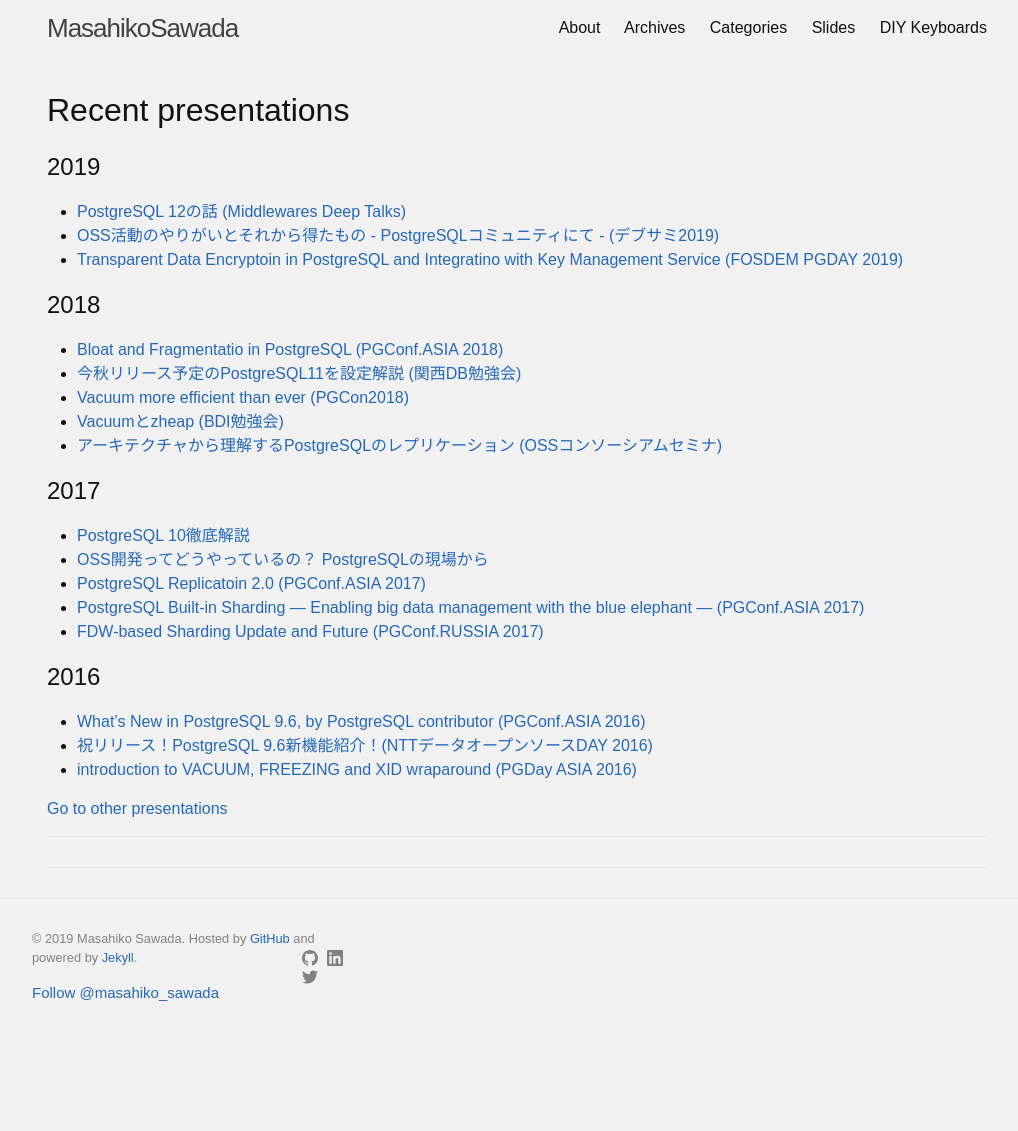
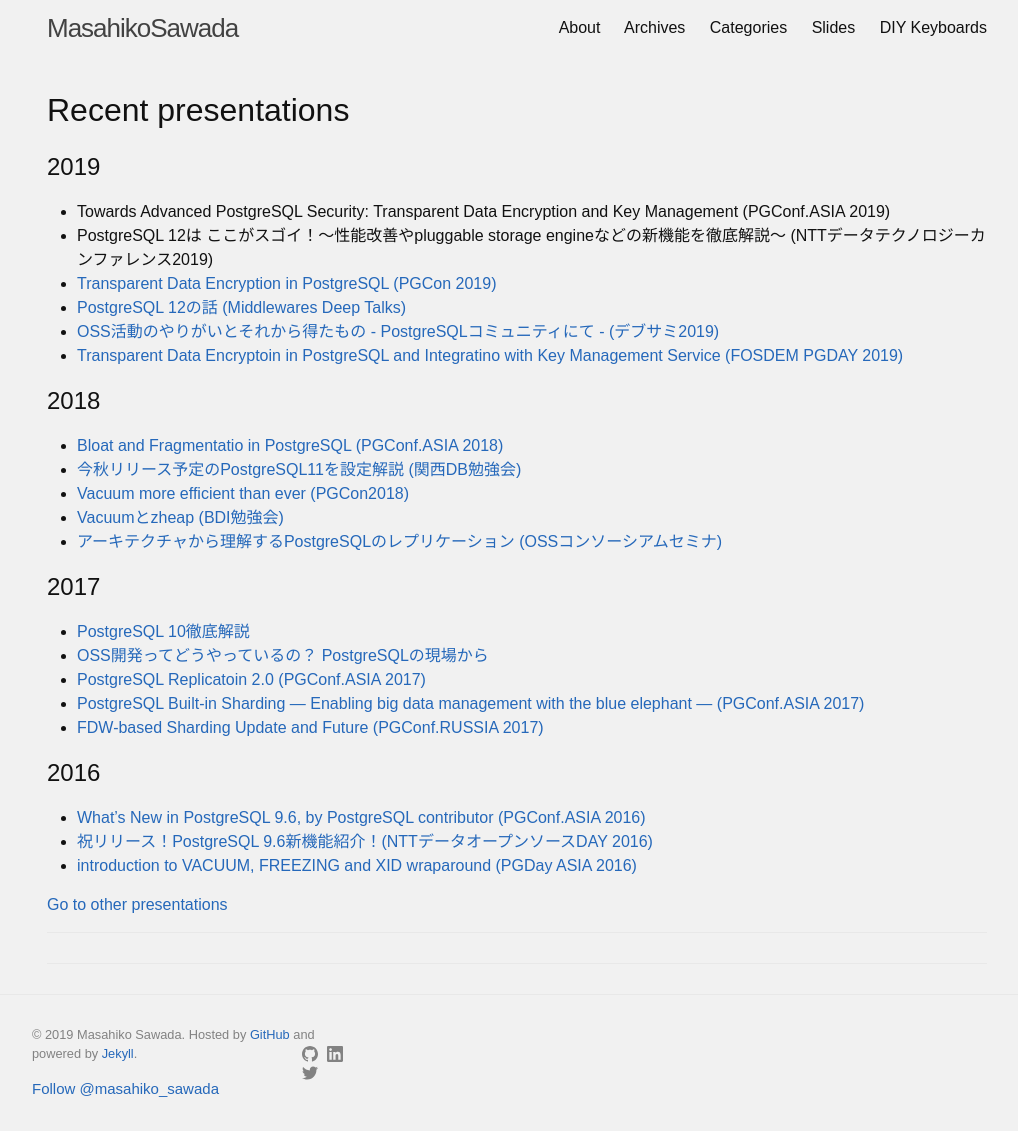
Before and after one commit to MasahikoSawada/masahikosawada.github.io, a Jekyll site: the page built from slides.md, in a window 1280 px wide. Shown: the whole page, without its empty margins (123-1141 px from the left). Built offline with Jekyll 4.4.1, drawn with Linux system fonts in a browser that asks for light colours; comment, search, counter and statistics services are not loaded; before the commit the page ends 1035 px from its top, so only the background shows below that.

Commit message:
Add my slides.

```diff
--- a/slides.md
+++ b/slides.md
@@ -7,6 +7,9 @@
 # Recent presentations
 
 ## 2019
+* Towards Advanced PostgreSQL Security: Transparent Data Encryption and Key Management (PGConf.ASIA 2019)
+* PostgreSQL 12は ここがスゴイ！～性能改善やpluggable storage engineなどの新機能を徹底解説～ (NTTデータテクノロジーカンファレンス2019)
+* [Transparent Data Encryption in PostgreSQL (PGCon 2019)](https://www.slideshare.net/masahikosawada98/transparent-data-encryption-in-postgresql)
 * [PostgreSQL 12の話 (Middlewares Deep Talks)](https://www.slideshare.net/masahikosawada98/postgresql-12)
 * [OSS活動のやりがいとそれから得たもの - PostgreSQLコミュニティにて - (デブサミ2019)](https://www.slideshare.net/masahikosawada98/oss-postgresql-132162671)
 * [Transparent Data Encryptoin in PostgreSQL and Integratino with Key Management Service (FOSDEM PGDAY 2019)](https://www.slideshare.net/masahikosawada98/transparent-data-encryptoin-in-postgresql-and-integratino-with-key-management-service)
```
